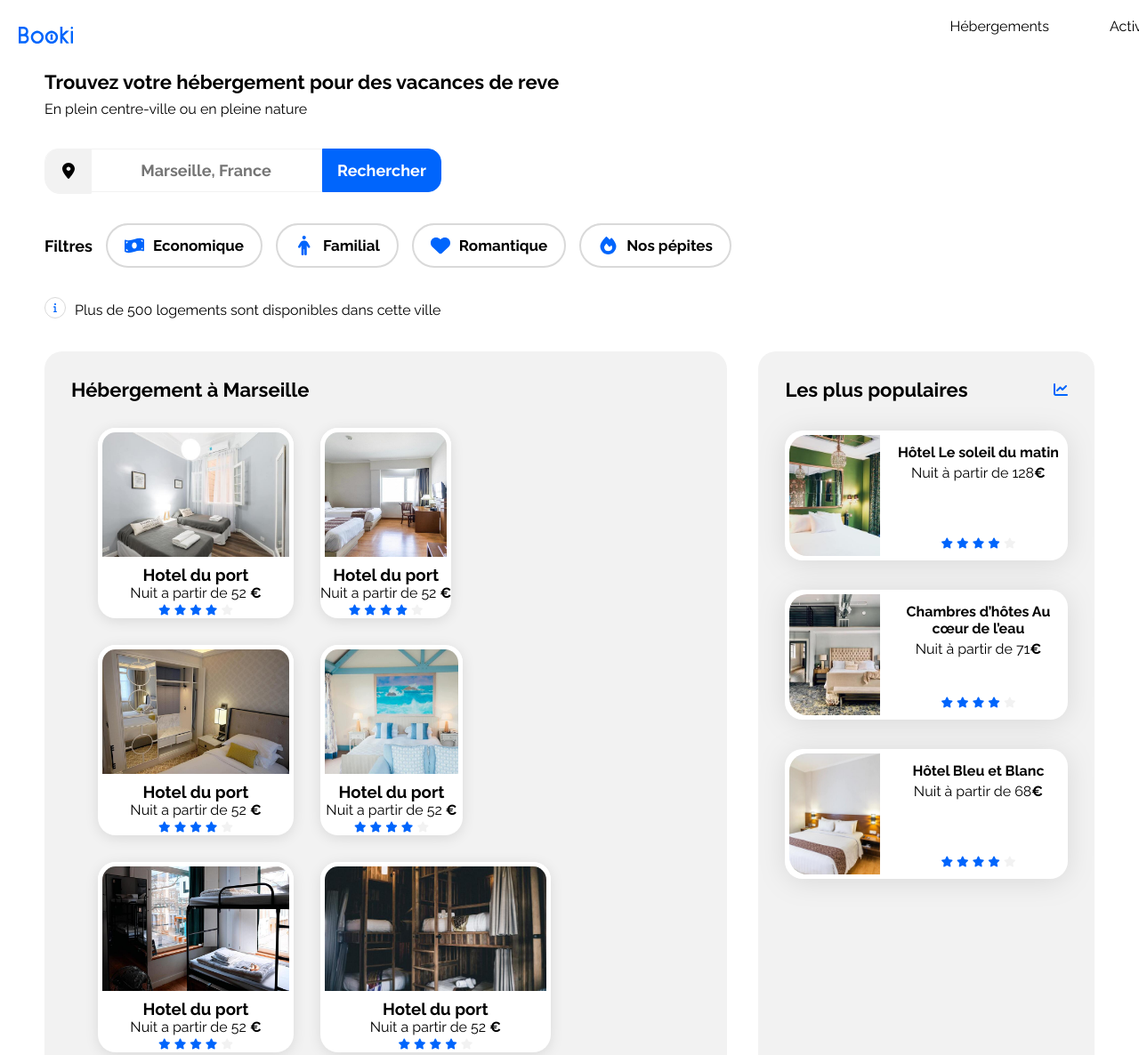
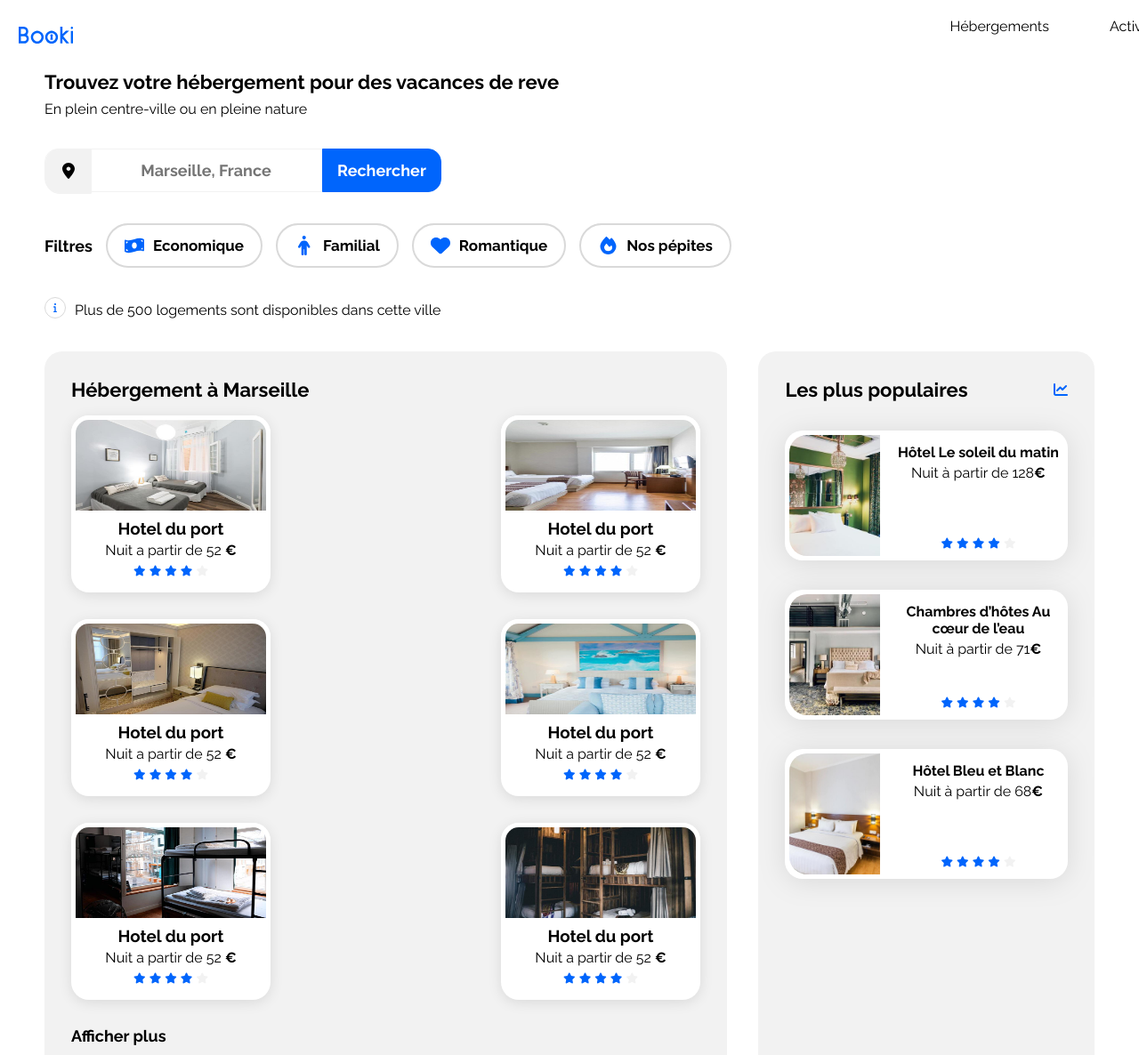
Before and after one commit to saloi-sbai/booki, a plain HTML site: page index.html in a window 1280 px wide. Shown: the top 1186 px of the page at 89% size. Drawn offline with Linux system fonts and the light colour scheme.

Commit message:
modif partie hebergements

```diff
--- a/css/style.css
+++ b/css/style.css
@@ -239,24 +239,33 @@ line-height: normal;
 /****** Hebergements ***********/
 .hebergements {
   width: 65%;
+  display: flex;
+  flex-direction: column;
+  justify-content: space-between;
 }
 .hebergements-cards {
   display: flex;
-  padding: 30px;
+  align-items:flex-start;
+  justify-content: space-between;
   flex-wrap: wrap;
-  align-items: flex-start;
   gap: 30px;
-  flex: 1 0 0;
-  align-items: stretch;
+  align-self: stretch;
+  margin-bottom: 30px;
 }
 .card_heber {
+display: flex;
+padding-bottom: 15px;
+flex-direction: column;
+align-items: center;
+gap: 4px;
+flex: 1 0 0;
 border-radius: 20px;
 background: #FFF;
 box-shadow: 0px 3px 15px 0px rgba(0, 0, 0, 0.10);
 }
 .card_heber img {
-height: 150px;
-width: 100%;
+height: 7rem;
+width: 14rem;
 align-self: stretch;
 border-radius: 20px 20px 0px 0px;
 border: 5px solid var(--White, #FFF);
@@ -269,6 +278,7 @@ font-style: normal;
 font-weight: 700;
 line-height: normal;
 align-self: stretch;
+margin-bottom: 1rem;
 }
 .plus {
   text-align: left;
```
Also changed, not shown: index.html (+2 -1 lines).
